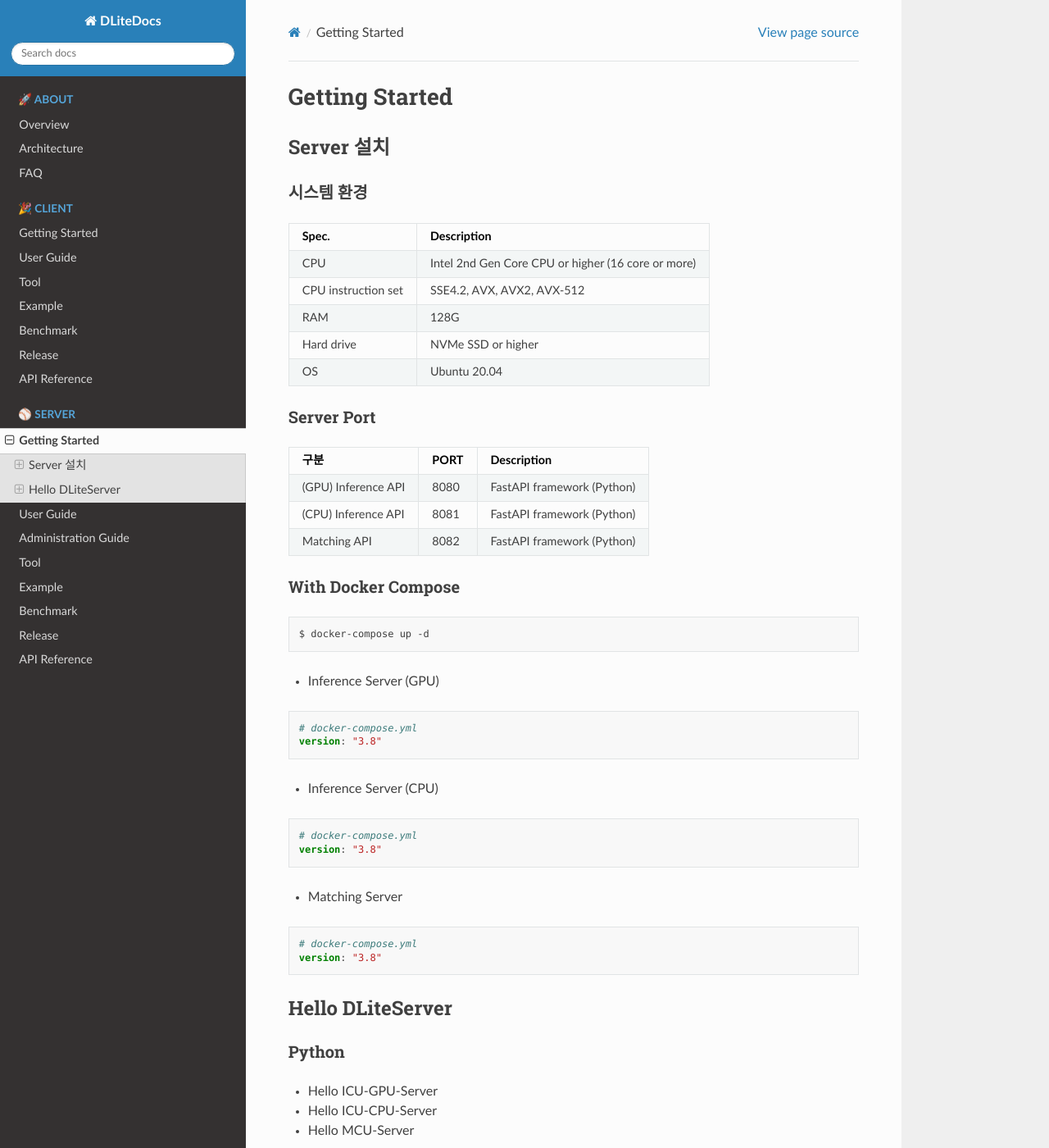
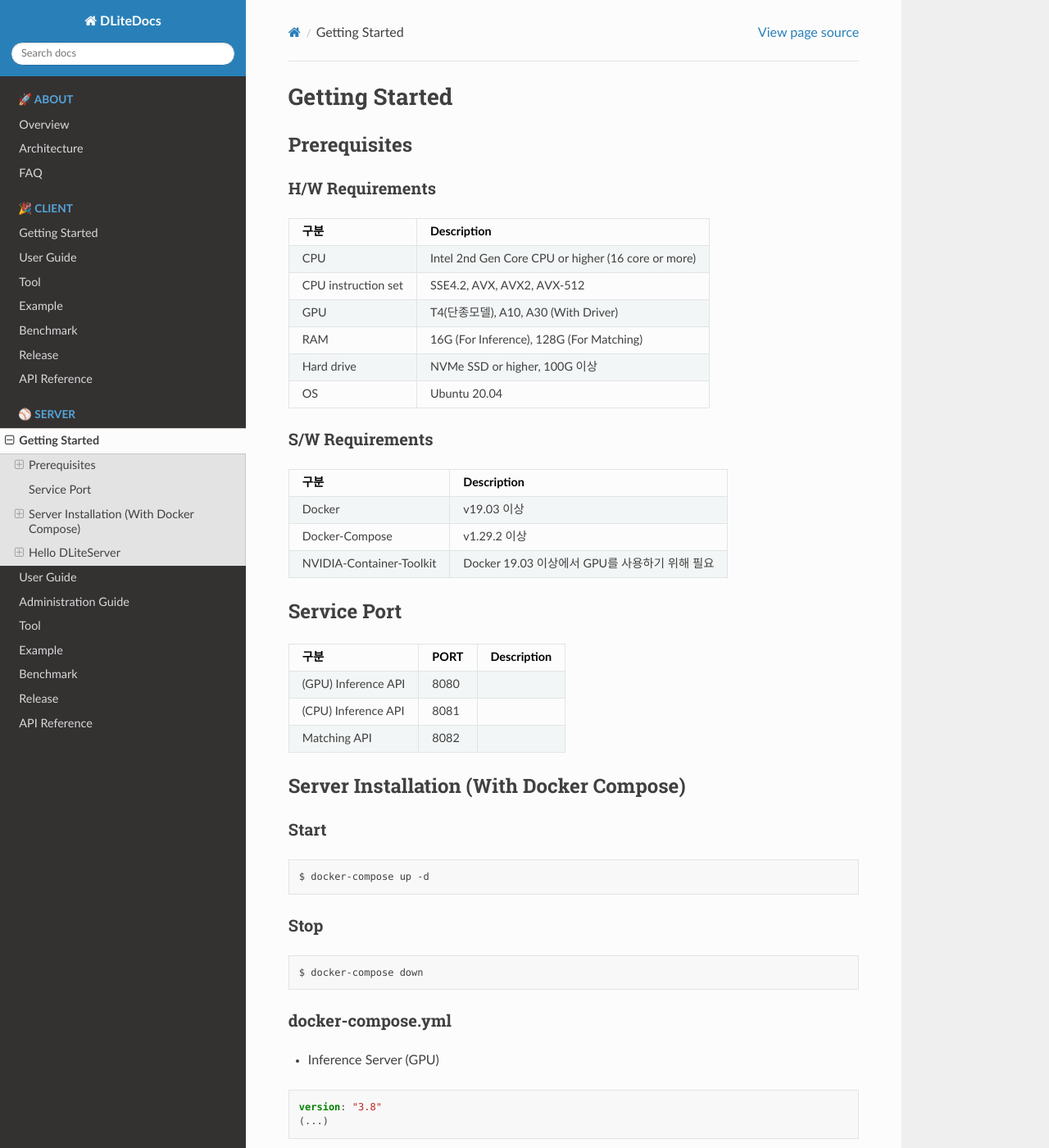
Before and after one commit to ksyeom/DLiteDocs, a Sphinx documentation site: the page built from docs/md/3_Server/Getting_Started.md, in a window 1280 px wide and 1400 px high. Shown: the whole window at 82% size. Built offline with Sphinx 7.4.7 and the Read the Docs theme 2.0.0, drawn with Linux system fonts in a browser that asks for light colours; some of the changed text lies outside the part shown.

Commit message:
MD Update

````diff
--- a/docs/md/3_Server/Getting_Started.md
+++ b/docs/md/3_Server/Getting_Started.md
@@ -1,57 +1,71 @@
 # Getting Started
 
-## Server 설치
-
-### 시스템 환경
-| Spec.               | Description                                        |
+## Prerequisites
+### H/W Requirements
+| 구분                | Description                                        |
 |---------------------|----------------------------------------------------|
 | CPU                 | Intel 2nd Gen Core CPU or higher (16 core or more) |
 | CPU instruction set | SSE4.2, AVX, AVX2, AVX-512                         |
-| RAM                 | 128G                                               |
-| Hard drive          | NVMe SSD or higher                                 |
+| GPU                 | T4(단종모델), A10, A30 (With Driver)                |
+| RAM                 | 16G (For Inference), 128G (For Matching)           |
+| Hard drive          | NVMe SSD or higher, 100G 이상                      |
 | OS                  | Ubuntu 20.04                                       |
 
-### Server Port
+### S/W Requirements
+| 구분                     | Description                                  |
+|--------------------------|----------------------------------------------|
+| Docker                   | v19.03 이상                                  |
+| Docker-Compose           | v1.29.2 이상                                 |
+| NVIDIA-Container-Toolkit | Docker 19.03 이상에서 GPU를 사용하기 위해 필요 |
+
+
+## Service Port
 | 구분 | PORT | Description |
 |-|-|-|
-| (GPU) Inference API   | 8080 | FastAPI framework (Python) |
-| (CPU) Inference API   | 8081 | FastAPI framework (Python) |
-| Matching API          | 8082 | FastAPI framework (Python) |
+| (GPU) Inference API   | 8080 |
+| (CPU) Inference API   | 8081 |
+| Matching API          | 8082 |
 
-### With Docker Compose
+
+## Server Installation (With Docker Compose)
+
+### Start
 ```bash
 $ docker-compose up -d
 ```
 
+### Stop
+```bash
+$ docker-compose down
+```
+
+### docker-compose.yml
 * Inference Server (GPU)
 ```yaml
-# docker-compose.yml
 version: "3.8"
-
+(...)
 ```
 
 * Inference Server (CPU)
 ```yaml
-# docker-compose.yml
 version: "3.8"
-
+(...)
 ```
 
 * Matching Server
 ```yaml
-# docker-compose.yml
 version: "3.8"
-
+(...)
 ```
 
 ## Hello DLiteServer
 
 ### Python
-* Hello ICU-GPU-Server
-* Hello ICU-CPU-Server
-* Hello MCU-Server
+* Hello GPU-Inference
+* Hello CPU-Inference
+* Hello Matching
 
 ### C++
-* Hello ICU-GPU-Server
-* Hello ICU-CPU-Server
-* Hello MCU-Server
+* Hello GPU-Inference
+* Hello CPU-Inference
+* Hello Matching
````
Also changed, not shown: docs/md/1_About/Architecture.md (+9 -2 lines), docs/md/1_About/Faq.md (+9 -0 lines), docs/md/1_About/Overview.md (+8 -8 lines), docs/md/2_Client/Getting_Started.md (+59 -12 lines), docs/md/2_Client/User_Guide.md (+82 -9 lines).
